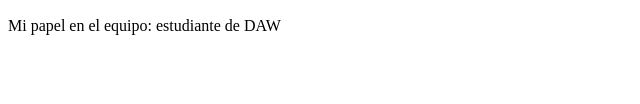
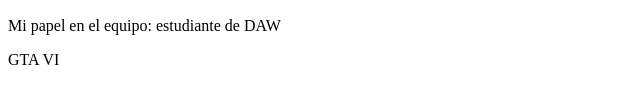
Before and after one commit to Marioat15/portal-equipo02, a plain HTML site: page index.html in a window 1280 px wide. Shown: the part 148-252 px from the top of the page, 0-640 px from the left. Drawn offline with Linux system fonts and the light colour scheme.

Commit message:
Añade favorito de Raul

```diff
--- a/index.html
+++ b/index.html
@@ -10,6 +10,7 @@
     <section>
 	<h2>Raul</h2>
 	<p>Mi papel en el equipo: estudiante de DAW</p>
+	<p>GTA VI</p>
     </section>
     </body>
 </html>
```
